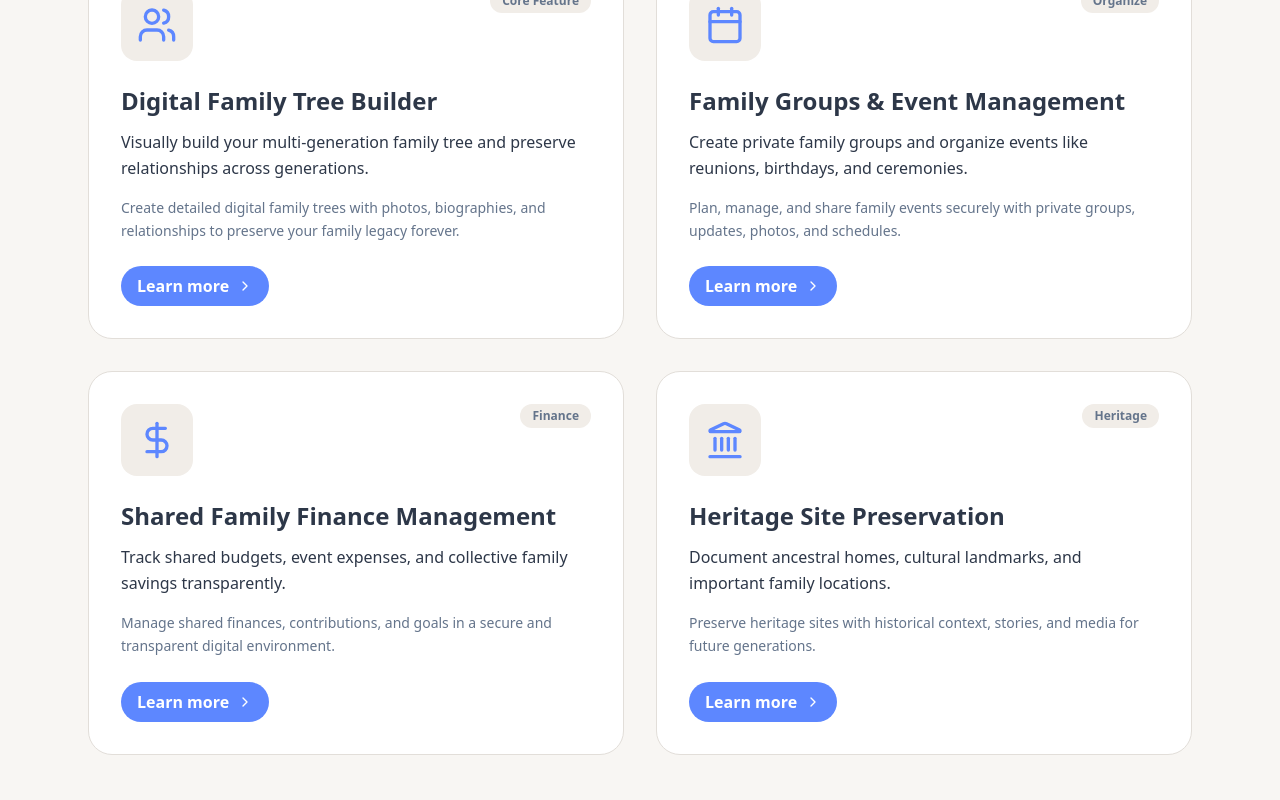
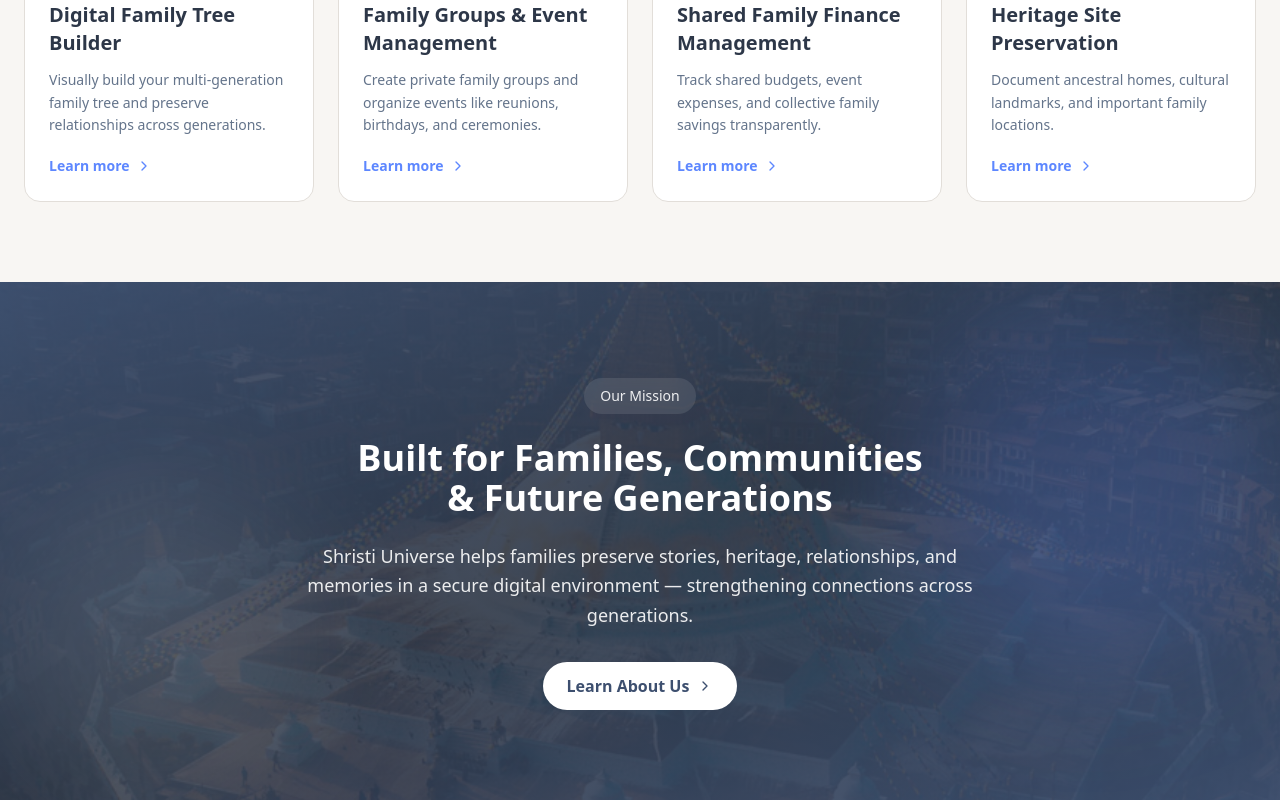
Before and after one commit to samirtiwari932/forked-shristi, a Next.js app: page /features in a window 1280 px wide. Shown: the part 500-1300 px from the top of the page. Built offline with nearby package versions, Linux system fonts and the light colour scheme.

Commit message:
fixing the card layout from 2 to 4 in single line

```diff
--- a/app/features/page.tsx
+++ b/app/features/page.tsx
@@ -106,7 +106,7 @@
       <Navbar />
 
       {/* Back Link */}
-      <div className="max-w-6xl mx-auto px-6 pt-8">
+      <div className="max-w-7xl mx-auto px-6 pt-8">
         <Link
           href="/about"
           className="inline-flex items-center gap-2 text-[#64748b] hover:text-[#5d87ff] transition-colors"
@@ -118,7 +118,7 @@
 
       <main className="flex-1">
         {/* PAGE HEADER */}
-        <section className="relative max-w-6xl mx-auto px-6 py-16 text-center overflow-hidden">
+        <section className="relative max-w-7xl mx-auto px-6 py-16 text-center overflow-hidden">
           {/* Decorative Elements */}
           <div className="absolute top-0 left-1/4 w-72 h-72 bg-[#5d87ff]/10 rounded-full blur-3xl pointer-events-none" />
           <div className="absolute bottom-0 right-1/4 w-64 h-64 bg-[#5d87ff]/5 rounded-full blur-3xl pointer-events-none" />
@@ -145,9 +145,9 @@
           </div>
         </section>
 
-        {/* FEATURES GRID */}
-        <section className="max-w-6xl mx-auto px-6 pb-16">
-          <div className="grid md:grid-cols-2 gap-8">
+        {/* FEATURES GRID - Horizontal Layout with Enhanced Hover Images */}
+        <section className="max-w-7xl mx-auto px-6 pb-20">
+          <div className="grid grid-cols-1 md:grid-cols-2 lg:grid-cols-4 gap-6">
             {features.map((feature) => {
               const Icon = feature.icon;
               return (
@@ -157,55 +157,55 @@
                   aria-label={`Learn more about ${feature.title}`}
                   className="group block"
                 >
-                  <article className="relative bg-white rounded-3xl p-8 h-full border border-[#e2ded9] hover:border-[#5d87ff]/40 transition-all hover:shadow-xl hover:shadow-[#5d87ff]/5 overflow-hidden">
-                    {/* Background Image on Hover */}
-                    <div className="absolute inset-0 opacity-0 group-hover:opacity-100 transition-opacity duration-500 z-0">
+                  <article className="relative bg-white rounded-2xl p-6 h-full border border-[#e2ded9] hover:border-[#5d87ff]/40 transition-all hover:shadow-2xl hover:shadow-[#5d87ff]/10 hover:-translate-y-2 duration-500 overflow-hidden">
+                    {/* Background Image on Hover - IMPROVED */}
+                    <div className="absolute inset-0 opacity-0 group-hover:opacity-100 transition-opacity duration-700 ease-out z-0">
                       {feature.imageType === "local" ? (
                         <Image
                           src={feature.image}
                           alt=""
                           fill
-                          className="object-cover"
-                          sizes="(max-width: 768px) 100vw, 50vw"
+                          className="object-cover scale-100 group-hover:scale-105 transition-transform duration-700"
+                          sizes="(max-width: 768px) 100vw, (max-width: 1024px) 50vw, 25vw"
                         />
                       ) : (
                         <img
                           src={feature.image as string}
                           alt=""
-                          className="w-full h-full object-cover"
+                          className="w-full h-full object-cover scale-100 group-hover:scale-105 transition-transform duration-700"
                         />
                       )}
-                      {/* Gradient overlay for better text readability */}
-                      <div className="absolute inset-0 bg-gradient-to-b from-white/70 via-white/60 to-white/70" />
+                      {/* Stronger gradient overlay for better text readability */}
+                      <div className="absolute inset-0 bg-gradient-to-b from-white/85 via-white/75 to-white/85 backdrop-blur-[2px]" />
                     </div>
 
-                    {/* Content */}
+                    {/* Content - Now with better contrast on hover */}
                     <div className="relative z-10">
-                      <div className="flex items-start justify-between mb-6">
-                        <div className="bg-[#f1ede8] p-4 rounded-2xl group-hover:bg-white/95 transition-colors group-hover:shadow-lg">
+                      {/* Icon & Tag */}
+                      <div className="flex items-start justify-between mb-4">
+                        <div className="bg-[#5d87ff]/10 p-3 rounded-xl group-hover:bg-white group-hover:shadow-lg transition-all duration-300">
                           <Icon
-                            className="w-10 h-10 text-[#5d87ff]"
+                            className="w-7 h-7 text-[#5d87ff] transition-colors"
                             aria-hidden
                           />
                         </div>
-                        <span className="px-3 py-1 rounded-full bg-[#f1ede8] group-hover:bg-white/95 text-[#64748b] group-hover:text-[#2d3748] text-xs font-semibold transition-colors group-hover:shadow-md">
+                        <span className="px-2.5 py-1 rounded-full bg-[#f1ede8] group-hover:bg-white group-hover:shadow-md text-[#64748b] group-hover:text-[#2d3748] text-xs font-semibold transition-all duration-300">
                           {feature.tag}
                         </span>
                       </div>
 
-                      <h2 className="text-2xl font-bold text-[#2d3748] mb-3 transition-colors">
+                      {/* Title */}
+                      <h2 className="text-xl font-bold text-[#2d3748] mb-3 group-hover:text-[#5d87ff] transition-colors duration-300">
                         {feature.title}
                       </h2>
 
-                      <p className="text-[#2d3748] mb-4 leading-relaxed transition-colors font-medium">
+                      {/* Description */}
+                      <p className="text-[#64748b] group-hover:text-[#2d3748] text-sm mb-4 leading-relaxed transition-colors duration-300 font-medium">
                         {feature.description}
                       </p>
 
-                      <p className="text-[#64748b] group-hover:text-[#2d3748] text-sm mb-6 leading-relaxed transition-colors font-medium">
-                        {feature.longDescription}
-                      </p>
-
-                      <span className="inline-flex items-center gap-2 px-4 py-2 rounded-full bg-[#5d87ff] text-white font-semibold group-hover:gap-3 group-hover:bg-[#4a6fcc] group-hover:shadow-lg transition-all">
+                      {/* CTA */}
+                      <span className="inline-flex items-center gap-1.5 text-[#5d87ff] font-semibold text-sm group-hover:gap-2.5 transition-all duration-300">
                         Learn more
                         <ChevronRight className="w-4 h-4" aria-hidden />
                       </span>
@@ -217,14 +217,29 @@
           </div>
         </section>
 
-        {/* SEO CONTENT BLOCK */}
-        <section className="relative bg-[#3d4f6f] overflow-hidden">
+        {/* MISSION SECTION WITH BACKGROUND IMAGE */}
+        <section className="relative overflow-hidden">
+          {/* Background Image */}
+          <div className="absolute inset-0 z-0">
+            <Image
+              src={bouddhanathStupa}
+              alt=""
+              fill
+              className="object-cover"
+              sizes="100vw"
+              quality={90}
+            />
+            {/* Dark overlay for text readability */}
+            <div className="absolute inset-0 bg-gradient-to-br from-[#3d4f6f]/95 via-[#2d3748]/90 to-[#3d4f6f]/95" />
+          </div>
+
           {/* Decorative Elements */}
-          <div className="absolute top-0 right-0 w-96 h-96 bg-[#5d87ff]/20 rounded-full blur-3xl pointer-events-none" />
-          <div className="absolute bottom-0 left-0 w-80 h-80 bg-[#2d3748]/50 rounded-full blur-3xl pointer-events-none" />
+          <div className="absolute top-0 right-0 w-96 h-96 bg-[#5d87ff]/20 rounded-full blur-3xl pointer-events-none z-10" />
+          <div className="absolute bottom-0 left-0 w-80 h-80 bg-white/10 rounded-full blur-3xl pointer-events-none z-10" />
 
-          <div className="relative max-w-4xl mx-auto px-6 py-20 text-center">
-            <span className="inline-flex items-center gap-2 px-4 py-2 rounded-full bg-white/10 text-white/90 text-sm font-medium mb-6">
+          {/* Content */}
+          <div className="relative z-20 max-w-4xl mx-auto px-6 py-24 text-center">
+            <span className="inline-flex items-center gap-2 px-4 py-2 rounded-full bg-white/10 backdrop-blur-sm text-white/90 text-sm font-medium mb-6">
               Our Mission
             </span>
 
@@ -232,7 +247,7 @@
               Built for Families, Communities & Future Generations
             </h2>
 
-            <p className="text-white/80 text-lg leading-relaxed mb-8">
+            <p className="text-white/90 text-lg leading-relaxed mb-8 max-w-2xl mx-auto">
               Shristi Universe helps families preserve stories, heritage,
               relationships, and memories in a secure digital environment —
               strengthening connections across generations.
@@ -240,7 +255,7 @@
 
             <Link
               href="/about"
-              className="inline-flex items-center gap-2 px-6 py-3 bg-[#5d87ff] text-white font-medium rounded-full hover:bg-[#4a6fcc] transition-colors"
+              className="inline-flex items-center gap-2 px-6 py-3 bg-white text-[#3d4f6f] font-semibold rounded-full hover:bg-white/90 transition-all hover:shadow-lg hover:shadow-white/20"
             >
               Learn About Us
               <ChevronRight className="w-4 h-4" />
```
